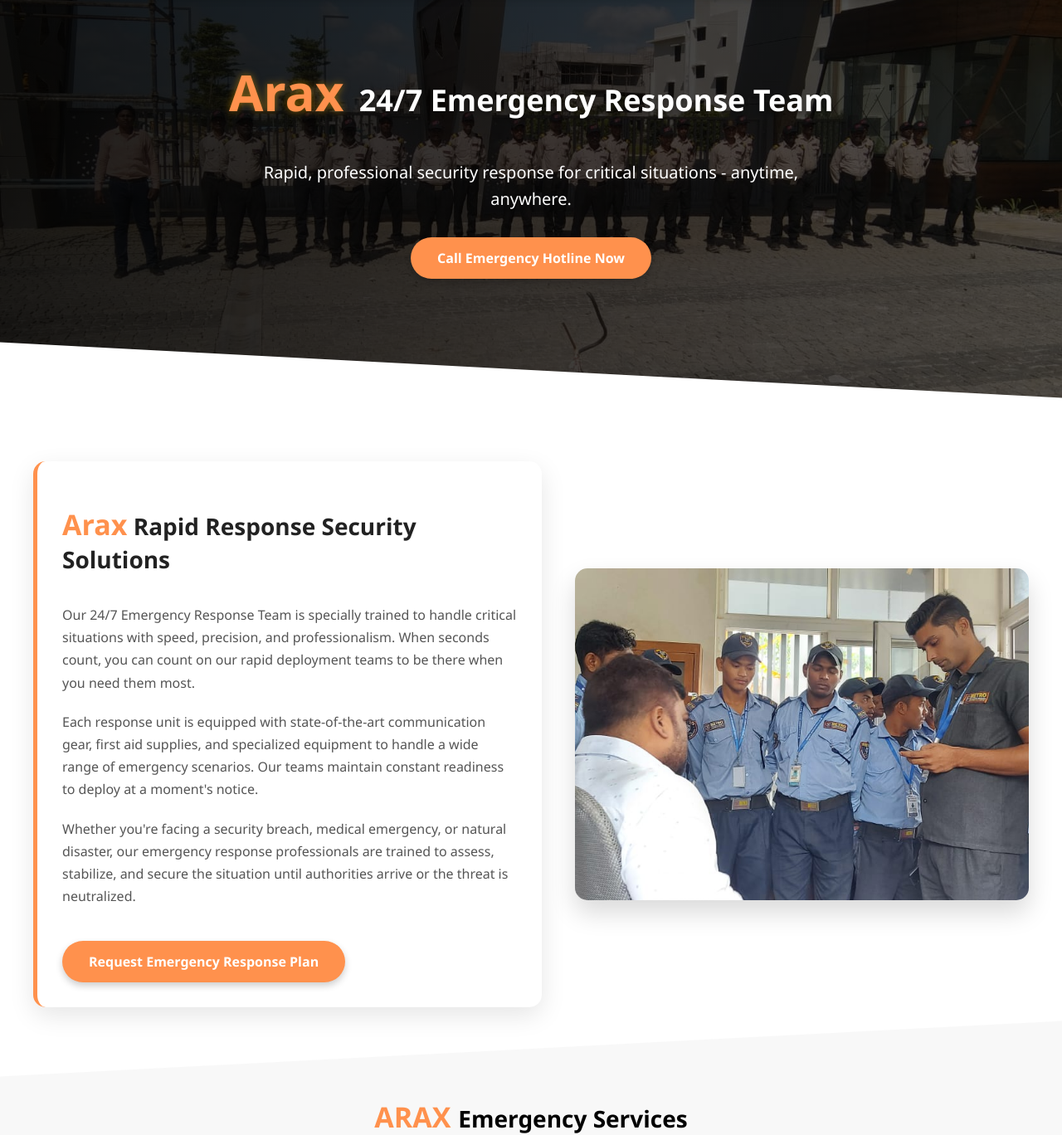
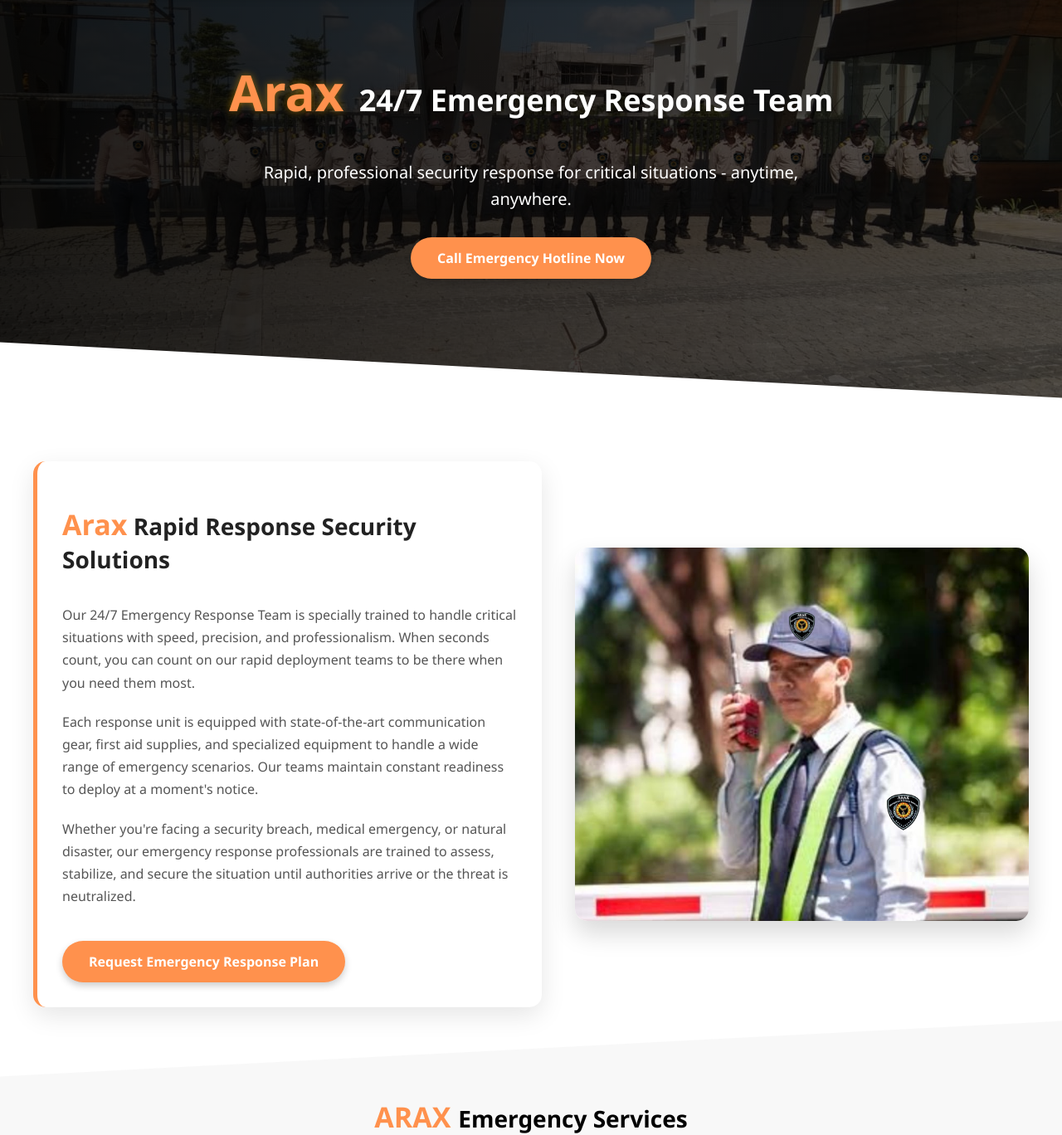
Before and after one commit to vinaykalwala/ARAX, a Django app: page /ert/ in a window 1280 px wide. Shown: the part 132-1500 px from the top of the page at 83% size. Run offline with Django 5.2, Linux system fonts and the light colour scheme.

Commit message:
images updated in qrt ert

```diff
--- a/templates/ert.html
+++ b/templates/ert.html
@@ -115,7 +115,7 @@
     flex-direction: column;
     align-items: center;
     text-align: center;
-    background: linear-gradient(to right, #000000e0, #000000a6), url('{% static "banner_ert.jpg" %}') no-repeat center center/cover;
+    background: linear-gradient(to right, #000000e0, #000000a6), url('{% static "images/banner_ert.png" %}') no-repeat center center/cover;
     color: white;
     padding: 40px 20px 160px;
     margin-bottom: 60px;
@@ -956,7 +956,7 @@
       <a href="{% url 'contact_us' %}" class="btn-orange" style="margin-top: 20px; display: inline-block;">Request Emergency Response Plan</a>
     </div>
     <div class="emergency-overview-image">
-      <img src="{% static 'images/araxemergencyresponse1.jpg' %}" alt="Emergency Response Team">
+      <img src="{% static 'images/ert.png' %}" alt="Emergency Response Team">
     </div>
   </section>
 </div>
--- a/templates/housekeeping.html
+++ b/templates/housekeeping.html
@@ -713,7 +713,7 @@
     <!-- Mechanized Cleaning -->
     <div class="service-card">
       <div class="service-card-image">
-        <img src="{% static 'images/image.png' %}" alt="Mechanized Cleaning">
+        <img src="{% static 'image5.png' %}" alt="Mechanized Cleaning">
       </div>
       <div class="service-card-content">
         <h3>Mechanized Cleaning</h3>
@@ -751,7 +751,7 @@
     <!-- Facility Management -->
     <div class="service-card">
       <div class="service-card-image">
-        <img src="{% static 'images/cleaning1.jpeg' %}" alt="Facility Management">
+        <img src="{% static 'cleaning1.jpg' %}" alt="Facility Management">
       </div>
       <div class="service-card-content">
         <h3>Facility Management</h3>
--- a/templates/qrt.html
+++ b/templates/qrt.html
@@ -953,7 +953,7 @@
     <!-- Crisis Intervention -->
     <div class="service-card">
       <div class="service-card-image">
-        <img src="{% static 'images/qrtcard3.jpg' %}" alt="Crisis Intervention">
+        <img src="{% static 'images/ert.png' %}" alt="Crisis Intervention">
       </div>
       <div class="service-card-content">
         <h3>Crisis Intervention</h3>
```
Also changed, not shown: static/cleaning1.jpg (added), static/image5.png (added), static/images/banner_ert.png (added), static/images/ert.png (added).
